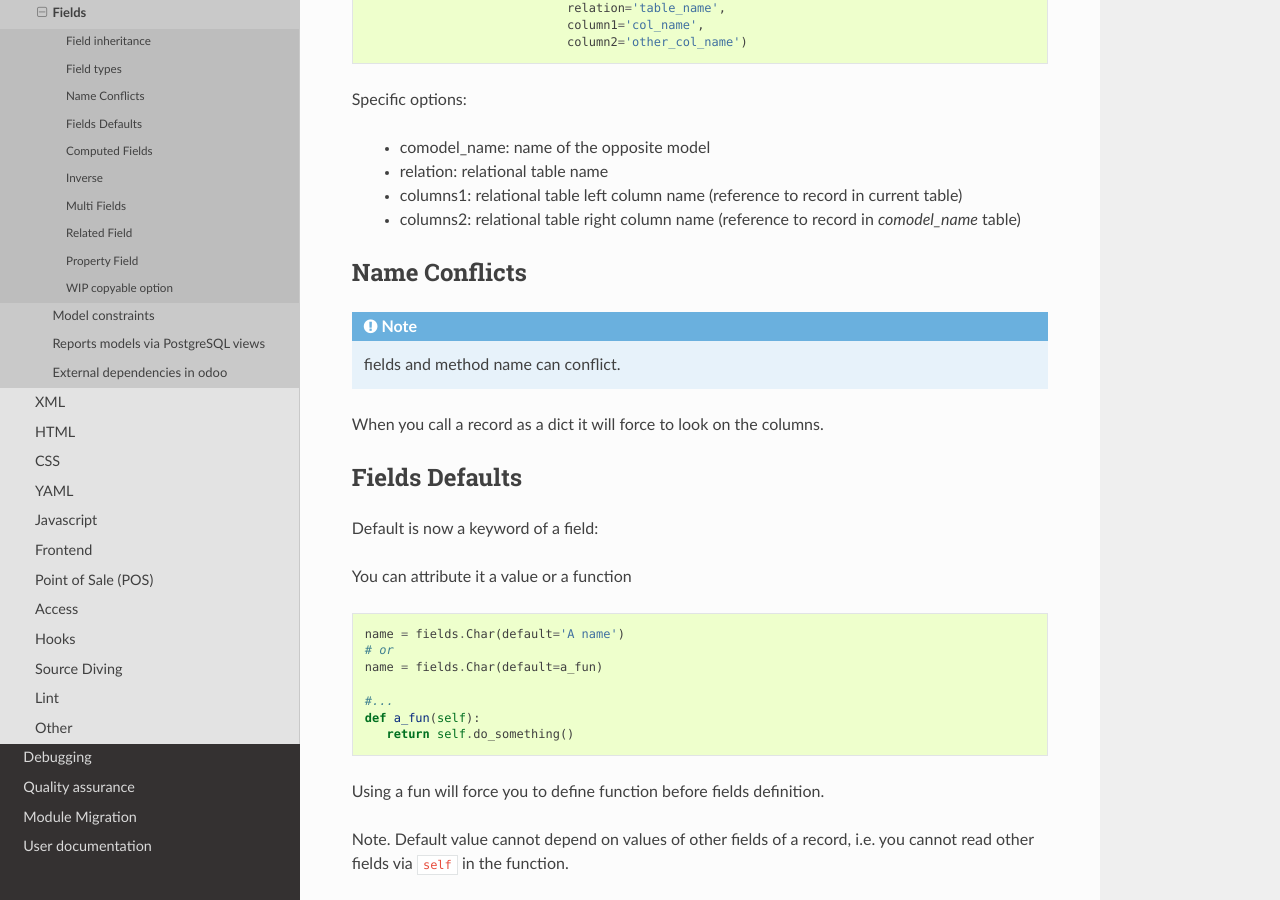
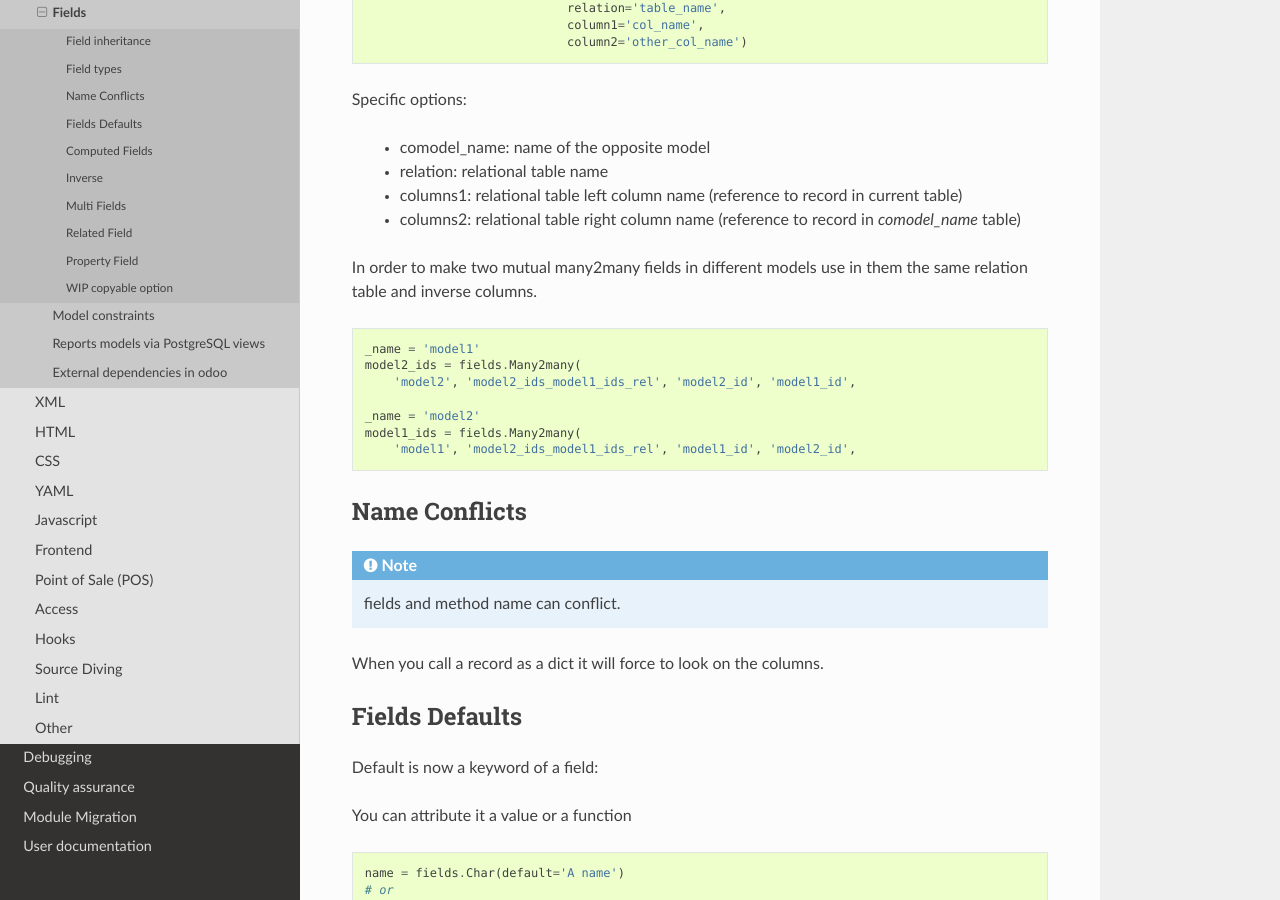
Before and after one commit to itpp-labs/odoo-development, a Sphinx documentation site: the page built from docs/dev/py/fields.rst, in a window 1280 px wide and 900 px high, scrolled down 5788 px. Built offline with Sphinx 7.4.7 and the Read the Docs theme 2.0.0, drawn with Linux system fonts in a browser that asks for light colours.

Commit message:
[DOC] articles about other fields fir ir.config and mutual many2many fields

```diff
--- a/docs/dev/py/fields.rst
+++ b/docs/dev/py/fields.rst
@@ -257,6 +257,16 @@ Specific options:
   * columns1: relational table left column name (reference to record in current table)
   * columns2: relational table right column name (reference to record in *comodel_name* table)
 
+In order to make two mutual many2many fields in different models use in them the same relation table and inverse columns. ::
+
+    _name = 'model1'
+    model2_ids = fields.Many2many(
+        'model2', 'model2_ids_model1_ids_rel', 'model2_id', 'model1_id',
+
+    _name = 'model2'
+    model1_ids = fields.Many2many(
+        'model1', 'model2_ids_model1_ids_rel', 'model1_id', 'model2_id',
+
 
 Name Conflicts
 --------------
```
Also changed, not shown: docs/dev/py/res.config.settings.rst (+11 -0 lines).
